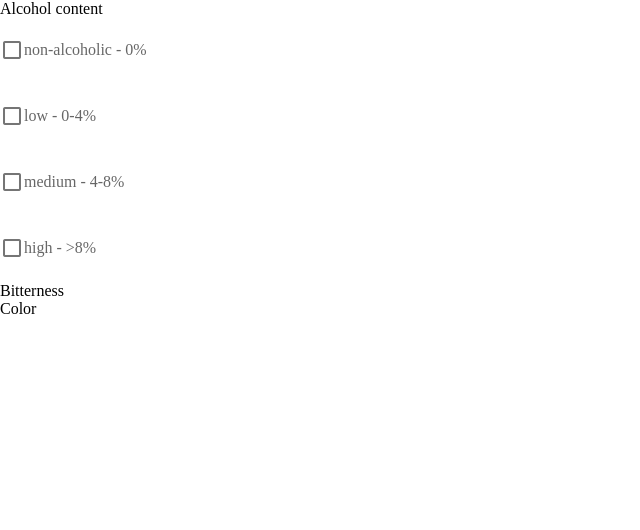
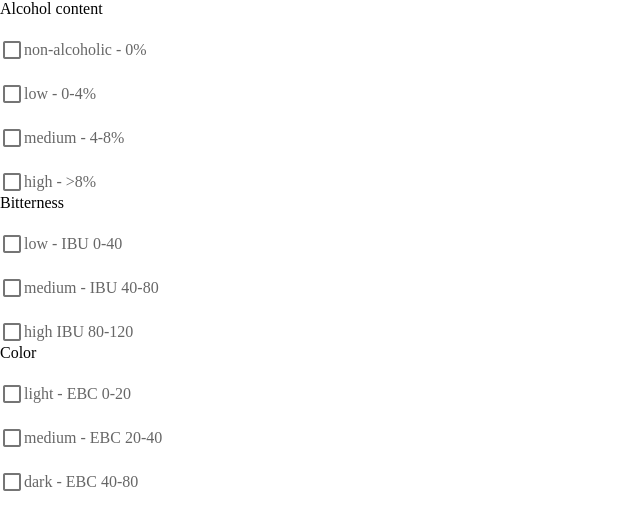
Before and after one commit to csuszka/beer-test, a Vue app: page / in a window 1280 px wide. Shown: the top 530 px of the page, without its empty margins (0-640 px from the left). Built offline with nearby package versions, Linux system fonts and the light colour scheme.

Commit message:
Sidebar: Reduced line height at checkboxes with hide-details

```diff
--- a/src/components/Sidebar.vue
+++ b/src/components/Sidebar.vue
@@ -2,13 +2,28 @@
   <div>
     <p>Alcohol content</p>
     <v-checkbox
-      v-for="(percent, index) in alcohol"
+      hide-details
+      v-for="(alcohol, index) in alcoholLevels"
       :key="index"
-      :label="percent.text"
-      v-model="percent.value"
-    ></v-checkbox>
+      :label="alcohol.text"
+      v-model="alcohol.value"
+    />
     <p>Bitterness</p>
+    <v-checkbox
+      hide-details
+      v-for="(bitterness, index) in bitternessLevels"
+      :key="index"
+      :label="bitterness.text"
+      v-model="bitterness.value"
+    />
     <p>Color</p>
+    <v-checkbox
+      hide-details
+      v-for="(color, index) in colors"
+      :key="index"
+      :label="color.text"
+      v-model="color.value"
+    />
   </div>
 </template>
 
@@ -17,18 +32,18 @@ export default {
   name: "Sidebar",
 
   data: () => ({
-    alcohol: [
+    alcoholLevels: [
       { text: "non-alcoholic - 0%", value: false },
       { text: "low - 0-4%", value: false },
       { text: "medium - 4-8%", value: false },
       { text: "high - >8%", value: false },
     ],
-    bitterness: [
+    bitternessLevels: [
       { text: "low - IBU 0-40", value: false },
       { text: "medium - IBU 40-80", value: false },
       { text: "high IBU 80-120", value: false },
     ],
-    color: [
+    colors: [
       { text: "light - EBC 0-20", value: false },
       { text: "medium - EBC 20-40", value: false },
       { text: "dark - EBC 40-80", value: false },
```
